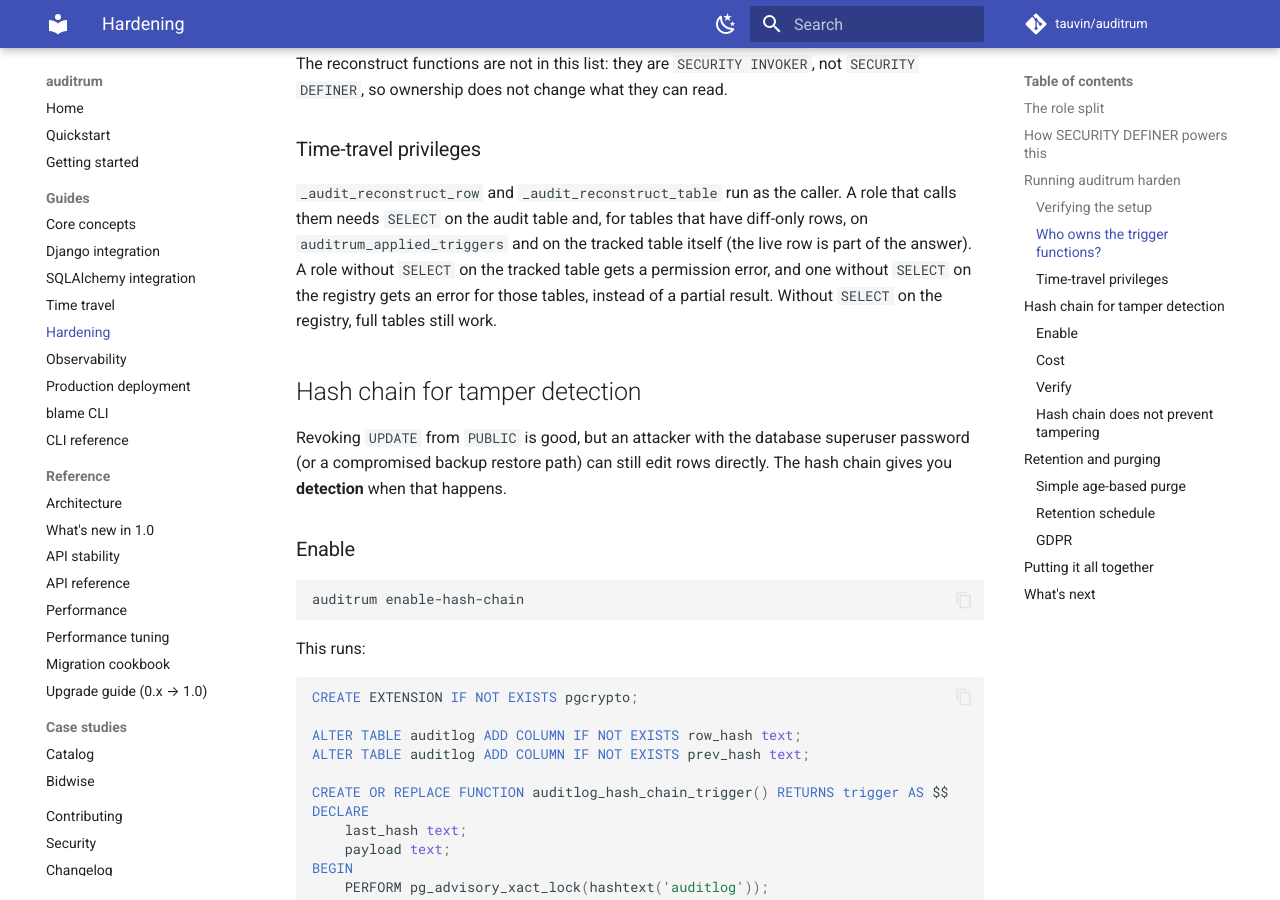
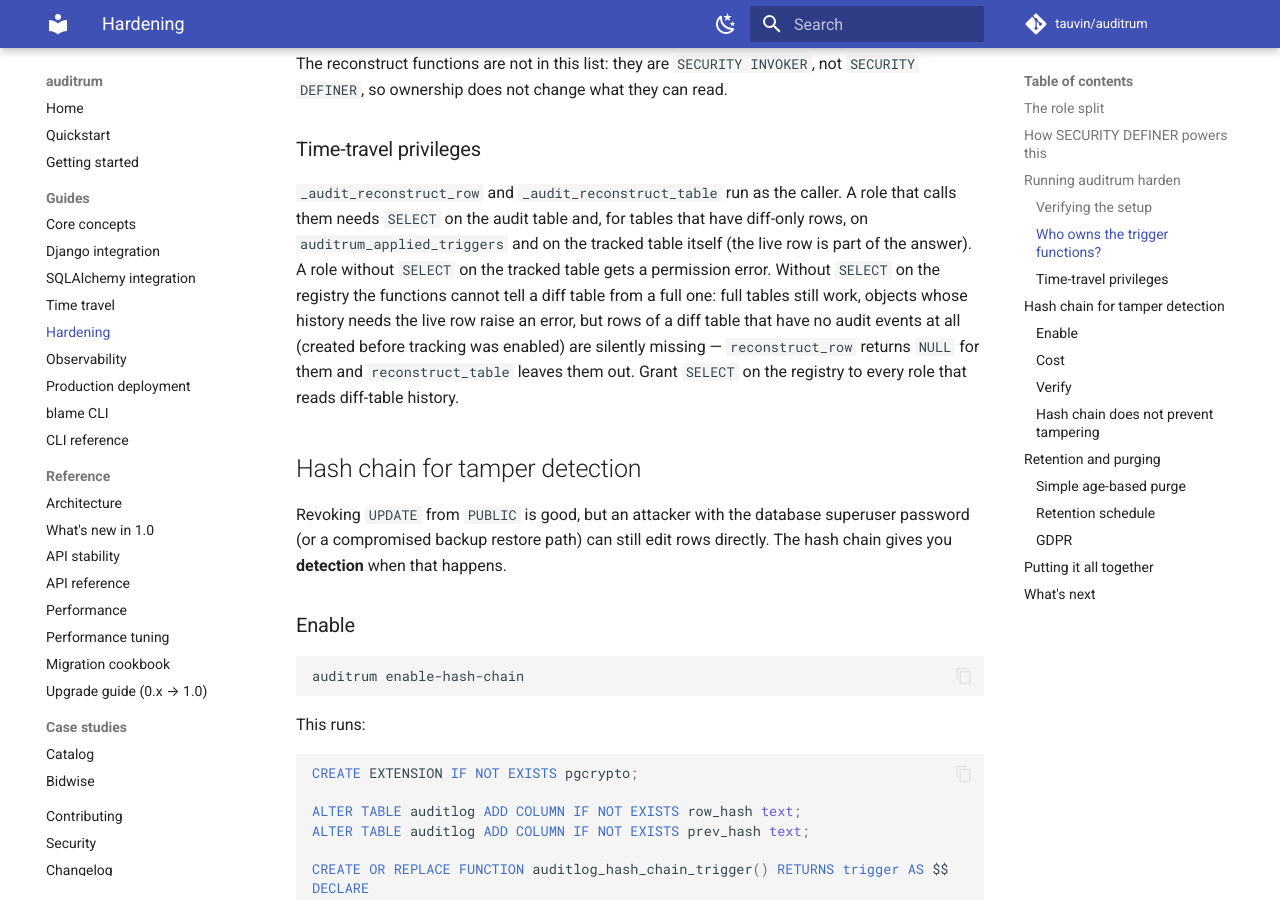
Before and after one commit to tauvin/auditrum, an MkDocs documentation site: the page built from docs/hardening.md, in a window 1280 px wide and 900 px high, scrolled down 3580 px. Built offline with MkDocs 1.6.1 and Material for MkDocs 9.7.7, drawn with Linux system fonts in a browser that asks for light colours; comment, search, counter and statistics services are not loaded.

Commit message:
Document the registry-grant gap for rows without events
Without SELECT on the registry, rows of a diff table that have no audit
events reconstruct as NULL rather than raising. Say so in the hardening
and time-travel docs and in the upgrade notes, and use "tables that have
diff-only rows" consistently.

```diff
--- a/docs/hardening.md
+++ b/docs/hardening.md
@@ -175,10 +175,14 @@ change what they can read.
 caller. A role that calls them needs `SELECT` on the audit table and,
 for tables that have diff-only rows, on `auditrum_applied_triggers` and
 on the tracked table itself (the live row is part of the answer). A
-role without `SELECT` on the tracked table gets a permission error, and
-one without `SELECT` on the registry gets an error for those tables,
-instead of a partial result. Without `SELECT` on the registry, full
-tables still work.
+role without `SELECT` on the tracked table gets a permission error.
+Without `SELECT` on the registry the functions cannot tell a diff table
+from a full one: full tables still work, objects whose history needs
+the live row raise an error, but rows of a diff table that have no
+audit events at all (created before tracking was enabled) are silently
+missing — `reconstruct_row` returns `NULL` for them and
+`reconstruct_table` leaves them out. Grant `SELECT` on the registry to
+every role that reads diff-table history.
 
 ## Hash chain for tamper detection
 
```
Also changed, not shown: CHANGELOG.md (+5 -3 lines), docs/time-travel.md (+6 -2 lines).
